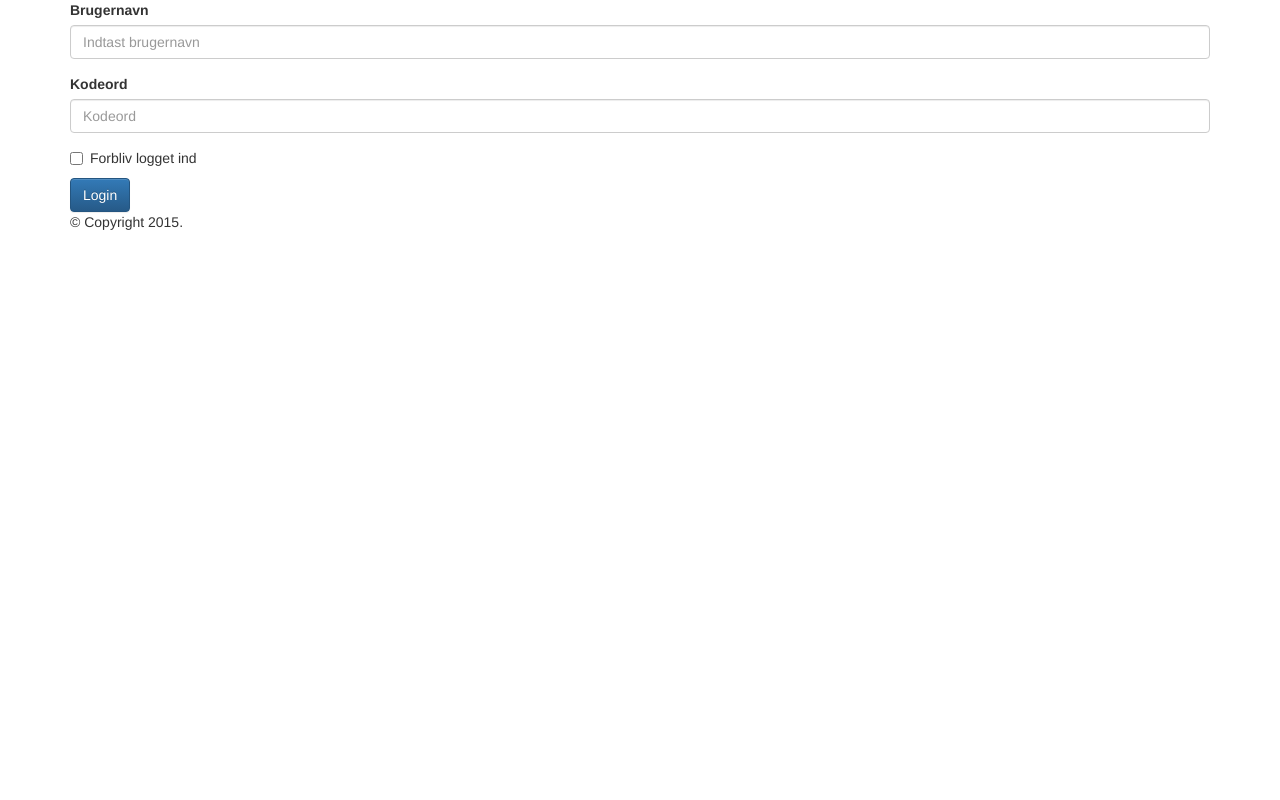
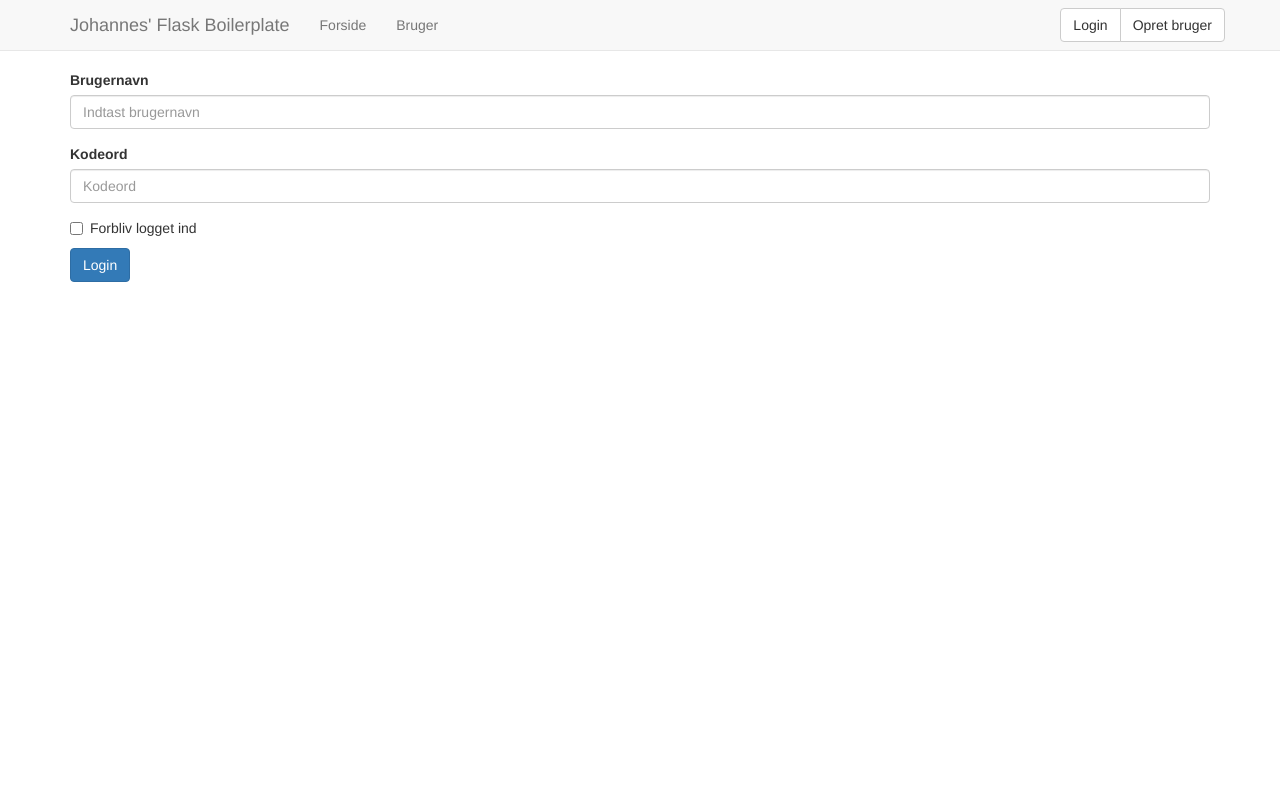
Before and after one commit to johanneshhl/johanness-flask-boilerplate, a Flask app: page /session/login in a window 1280 px wide. Run offline with Flask 2, Linux system fonts and the light colour scheme; parts of the project's set-up code (start-up, migrations or seed data) failed here and were passed over; some libraries are stand-ins or nearby versions.

Commit message:
Nu med bedre templateing

```diff
--- a/application/functions/functions.py
+++ b/application/functions/functions.py
@@ -18,6 +18,8 @@ def addUserFromString(name, password):
 	theUser = User(name,hashedpassword)
 	db.session.add(theUser)
 	db.session.commit()
+
+
 
 def replaceHTTP(url):
 	if conatins(url, app.config['PREFERRED_URL_SCHEME']):
--- a/application/static/css/style.css
+++ b/application/static/css/style.css
@@ -0,0 +1,19 @@
+
+
+html {
+  position: relative;
+  min-height: 100%;
+}
+
+body {
+  /* Margin bottom by footer height */
+	margin-bottom: 120px;
+	padding-top: 70px; }
+.footer {
+  position: absolute;
+  bottom: 0;
+  width: 100%;
+  /* Set the fixed height of the footer here */
+  height: 60px;
+  background-color: #f5f5f5;
+}
--- a/application/templates/blocks/base.html
+++ /dev/null
@@ -1,19 +0,0 @@
-<!DOCTYPE html>
-<html lang="en">
-{% block head %}
-<head>
-    <title>{% block title %}{% endblock %} - {{ g['siteName'] }} - </title>
-   	{% include "blocks/header.html" %}
-</head>
-{% endblock %}
-<body>
-
-    <div class="container">
-    {% block content %}{% endblock %}
-	{% include "blocks/footer.html" %}
-    </div>
-
-<script type="text/javascript" src="{{ url_for('static', filename='js/jquery.min.js') }}"></script>
-<script type="text/javascript" src="{{ url_for('static', filename='js/bootstrap.min.js') }}"></script>
-</body>
-</html>
--- a/application/templates/blocks/footer.html
+++ b/application/templates/blocks/footer.html
@@ -1,6 +1,3 @@
-<div id="footer">
-	{% block footer %}
-		&copy; Copyright {{ g['year'] }}</a>.
-    {% endblock %}
-</div>
-</body>
+{% block footer %}
+
+{% endblock %}
--- a/application/templates/blocks/header.html
+++ b/application/templates/blocks/header.html
@@ -1,3 +1,12 @@
+
+<meta charset="utf-8">
+<meta http-equiv="X-UA-Compatible" content="IE=edge">
+<meta name="viewport" content="width=device-width, initial-scale=1">
 <link rel="stylesheet" type="text/css" href="{{ url_for('static', filename='css/bootstrap.min.css') }}">
-<link rel="stylesheet" type="text/css" href="{{ url_for('static', filename='css/bootstrap-theme.min.css') }}">
+<!-- <link rel="stylesheet" type="text/css" href="{{ url_for('static', filename='css/bootstrap-theme.min.css') }}"> -->
 <link rel="stylesheet" type="text/css" href="{{ url_for('static', filename='css/style.css') }}">
+<!--[if lt IE 9]>
+	<script src="https://oss.maxcdn.com/html5shiv/3.7.2/html5shiv.min.js"></script>
+	<script src="https://oss.maxcdn.com/respond/1.4.2/respond.min.js"></script>
+<![endif]-->
+<title>{% block title %}{% endblock %} - {{ g['siteName'] }} - </title>
--- /dev/null
+++ b/application/templates/blocks/layout.jinja
@@ -0,0 +1,41 @@
+{% import "blocks/micros.html" as micros %}
+<!DOCTYPE html>
+<html lang="en">
+
+{% block head %}
+	<head>
+		{# Indsæt sidetitel + hjemmeside navn  #}
+	    <title>{% block title %}{% endblock %} - {{ g['siteName'] }} - </title>
+
+	    {# Indsæt metadata  #}
+	   	{% include "blocks/header.html" %}
+	</head>
+{% endblock %}
+
+
+	<body>
+
+
+		{# Lav menu bar og sæt aktive side  #}
+		{% set active_page = active_page  %}
+		{% include "blocks/nav.html" %}
+
+
+
+		<div class="container">
+			{# Hent banner functionen  #}
+			{{ micros.flashs() }}
+
+			{# Hent indehold  #}
+	    	{% block content %}{% endblock %}
+	    </div>
+
+
+	    {# Indsæt footer  #}
+	   	{% include "blocks/footer.html" %}
+
+	   	{# Indsæt javascript  #}
+	   	{% include "./blocks/scripts.html" %}
+	</body>
+
+</html>
--- /dev/null
+++ b/application/templates/blocks/nav.html
@@ -0,0 +1,40 @@
+
+<nav class="navbar navbar-default navbar-fixed-top">
+	<div class="container">
+		<div class="navbar-header">
+			<button type="button" class="navbar-toggle collapsed" data-toggle="collapse" data-target="#navbar" aria-expanded="false" aria-controls="navbar">
+				<span class="sr-only">Toggle navigation</span>
+				<span class="icon-bar"></span>
+				<span class="icon-bar"></span>
+				<span class="icon-bar"></span>
+			</button>
+			<a class="navbar-brand" href="/">{{ g.siteName }}</a>
+		</div>
+		<div id="navbar" class="navbar-collapse collapse">
+
+			{% set navigation_bar = [
+			('/', 'index', 'Forside'),
+			('/session/user', 'users', 'Bruger'),
+			] -%}
+
+			{% set active_page = active_page  -%}
+			<ul class="nav navbar-nav">
+				{% for href, id, caption in navigation_bar %}
+				<li{% if id == active_page %} class="active"{% endif%}><a href="{{ href|e }}">{{ caption|e }}</a></li>
+				{% endfor %}
+			</ul>
+
+			{% if g.user  %}
+			<div class="navbar-right">
+				<p class="navbar-text">Hej {{ g.user }}!</a></p>
+				<a class="btn btn-default navbar-btn" href="/session/logout" role="button">Log af</a>
+			</div>
+			{% else %}
+			<div class="btn-group navbar-right" role="group" aria-label="login eller opret bruger">
+				<a class="btn btn-default navbar-btn" href="/session/login" role="button">Login</a>
+				<a class="btn btn-default navbar-btn" href="/session/createuser" role="button">Opret bruger</a>
+			</div>
+			{% endif %}
+		</div>
+	</div>
+</nav>
--- /dev/null
+++ b/application/templates/blocks/scripts.html
@@ -0,0 +1,4 @@
+
+{% for href in [('js/jquery.min.js'), ('js/bootstrap.min.js')] -%}
+    <script type="text/javascript" src="{{ url_for('static', filename=href) }}"></script>
+{% endfor %}
--- a/application/templates/login.html
+++ b/application/templates/login.html
@@ -1,12 +1,10 @@
 {% import "blocks/micros.html" as micros %}
-{% extends "blocks/base.html" %}
+{% extends "blocks/layout.jinja" %}
 
 {% block title %}Login{% endblock %}
 
 
 {% block content %}
-
-	{{ micros.flashs() }}
 
 	<form action method="post">
 		{{ micros.form_group('username', 'text', 'Brugernavn', 'Indtast brugernavn')}}
--- a/application/templates/main.html
+++ /dev/null
@@ -1,4 +0,0 @@
-{% extends "blocks/base.html" %}
-{% block content %}
-    {{ input_var | safe }}
-{% endblock %}
--- a/application/views/user/user.py
+++ b/application/views/user/user.py
@@ -118,7 +118,7 @@ def creatUser():
 			return render_template('createuser.html'), 401
 
 	else:
-		if g.user != None or session['username'] != None:
+		if g.user != None:
 			flash('Du er allrede logget ind som {}'.format(g.user),'info')
 			return redirect(url_for('index'))
 		else:
--- a/application/views/views.py
+++ b/application/views/views.py
@@ -12,7 +12,7 @@ from functools import wraps
 @app.before_request
 def before_request():
 	g.year = datetime.now().year
-	g.siteName = 'Johannes Flask Boilerplate'
+	g.siteName = 'Johannes\' Flask Boilerplate'
 	g.baseUrl = url_for('index')
 
 	if 'username' in session:
```
Also changed, not shown: application/templates/createuser.html (+4 -6 lines), application/templates/index.html (+3 -7 lines), application/templates/blocks/micros.html (line endings or trailing spaces).
